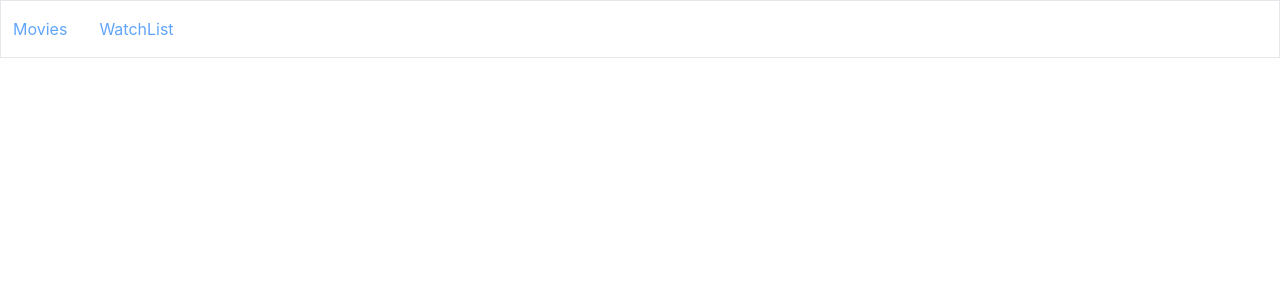
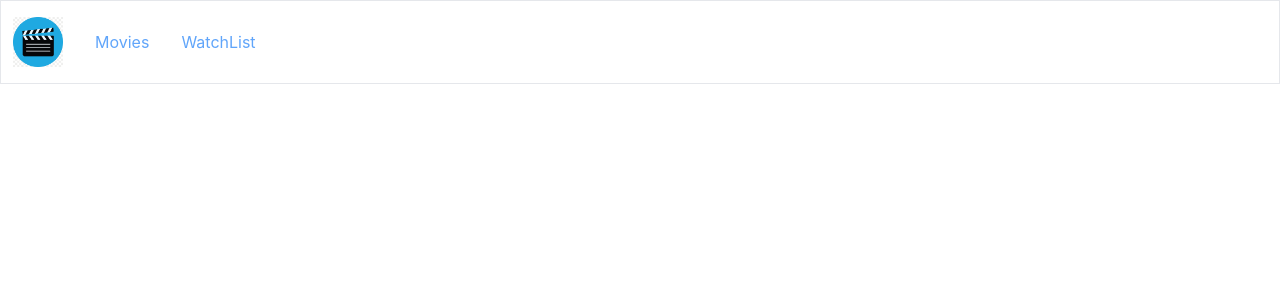
Before and after one commit to vivekulhar/ReactImdbProject, a React (Create React App) app: page / in a window 1280 px wide. Shown: the top 300 px of the page. Built offline with nearby package versions, Linux system fonts and the light colour scheme.

Commit message:
Nav bar image

```diff
--- a/src/App.js
+++ b/src/App.js
@@ -3,10 +3,7 @@ import './App.css';
 import NavBar from './components/NavBar';
 function App() {
   return (
-    <div className='flex border space-x-8 items-center pl-3 py-4'>
-      <h3 className='text-blue-400'>Movies</h3>
-      <h3 className='text-blue-400'>WatchList</h3>
-    </div>
+    <NavBar />
   );
 }
 
--- a/src/components/NavBar.js
+++ b/src/components/NavBar.js
@@ -1,8 +1,13 @@
 import React from 'react'
+import MovieLogo from '../movielogo.png'
 
 function NavBar() {
   return (
-    <div>NavBar</div>
+    <div className='flex border space-x-8 items-center pl-3 py-4'>
+      <img src={MovieLogo} className='w-[50px]'/>
+      <h3 className='text-blue-400'>Movies</h3>
+      <h3 className='text-blue-400'>WatchList</h3>
+    </div>
   )
 }
 
```
Also changed, not shown: src/movielogo.png (added).
